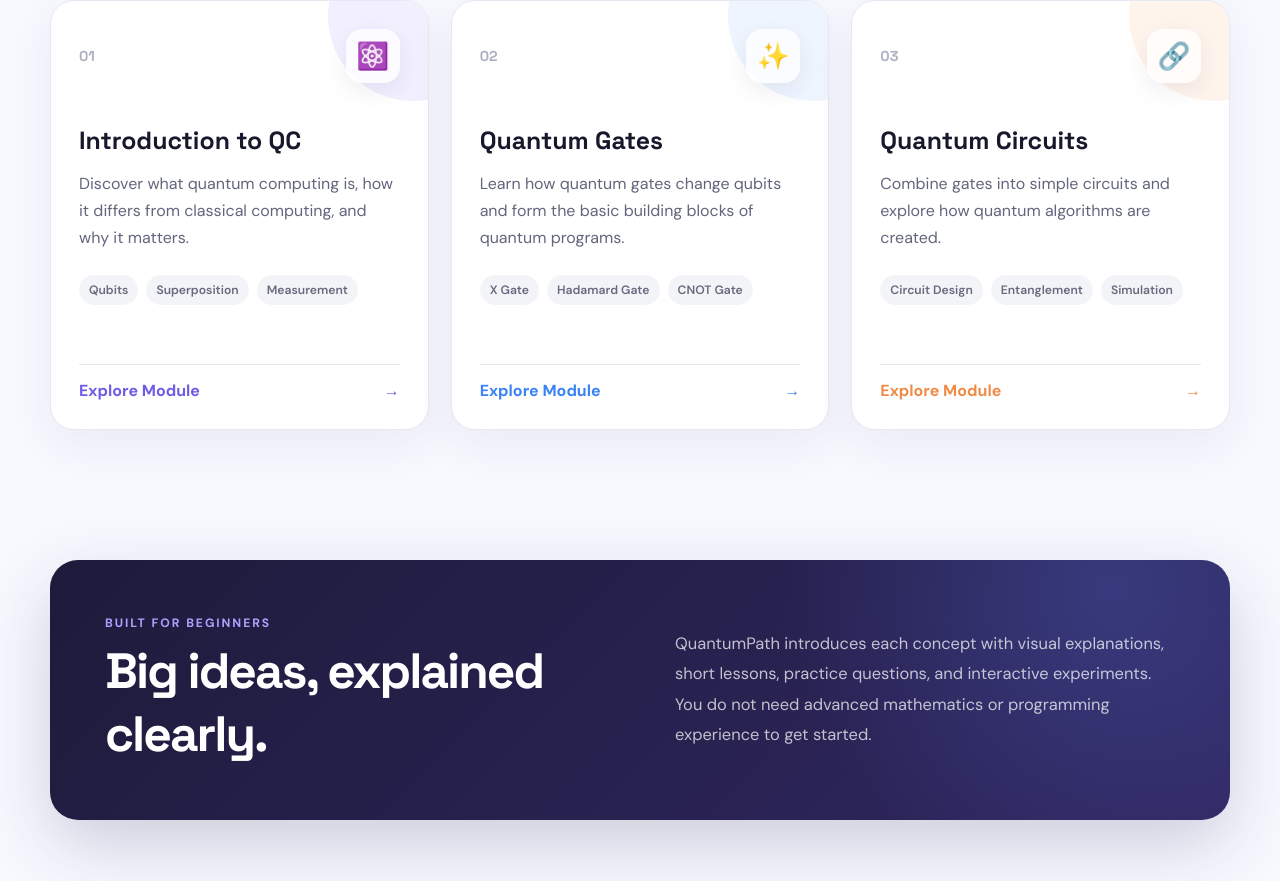
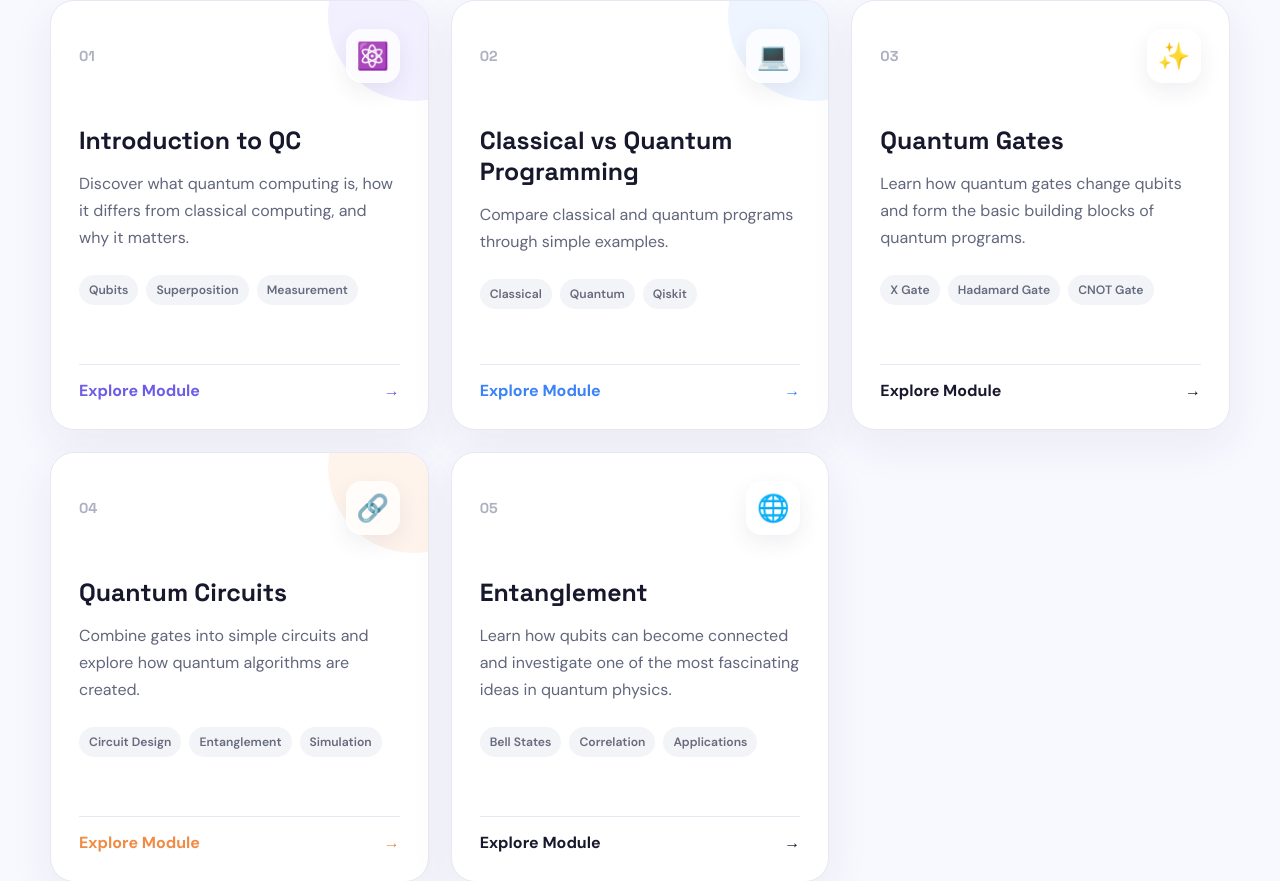
Before and after one commit to anayD04/Quantum-Cyberlearning, a React (Create React App) app: page / in a window 1280 px wide. Shown: the part 1018-1899 px from the top of the page. Built offline with nearby package versions, Linux system fonts and the light colour scheme.

Commit message:
fix homepage card module navigation

```diff
--- a/src/HomePage.js
+++ b/src/HomePage.js
@@ -1,38 +1,57 @@
-import { Link } from "react-router-dom";
+import { Link, useNavigate } from "react-router-dom";
 import React from "react";
 import "./App.css";
 
 const modules = [
   {
+    id: 1,
     number: "01",
     icon: "⚛️",
     title: "Introduction to QC",
-    description:
-      "Discover what quantum computing is, how it differs from classical computing, and why it matters.",
+    description: "Discover what quantum computing is, how it differs from classical computing, and why it matters.",
     topics: ["Qubits", "Superposition", "Measurement"],
     accent: "purple",
   },
   {
+    id: 2,
     number: "02",
-    icon: "✨",
-    title: "Quantum Gates",
-    description:
-      "Learn how quantum gates change qubits and form the basic building blocks of quantum programs.",
-    topics: ["X Gate", "Hadamard Gate", "CNOT Gate"],
+    icon: "💻",
+    title: "Classical vs Quantum Programming",
+    description: "Compare classical and quantum programs through simple examples.",
+    topics: ["Classical", "Quantum", "Qiskit"],
     accent: "blue",
   },
   {
+    id: 3,
     number: "03",
+    icon: "✨",
+    title: "Quantum Gates",
+    description: "Learn how quantum gates change qubits and form the basic building blocks of quantum programs.",
+    topics: ["X Gate", "Hadamard Gate", "CNOT Gate"],
+    accent: "pink",
+  },
+  {
+    id: 4,
+    number: "04",
     icon: "🔗",
     title: "Quantum Circuits",
-    description:
-      "Combine gates into simple circuits and explore how quantum algorithms are created.",
+    description: "Combine gates into simple circuits and explore how quantum algorithms are created.",
     topics: ["Circuit Design", "Entanglement", "Simulation"],
     accent: "orange",
+  },
+  {
+    id: 5,
+    number: "05",
+    icon: "🌐",
+    title: "Entanglement",
+    description: "Learn how qubits can become connected and investigate one of the most fascinating ideas in quantum physics.",
+    topics: ["Bell States", "Correlation", "Applications"],
+    accent: "green",
   },
 ];
 
 function HomePage() {
+  const navigate = useNavigate();
   const scrollToModules = () => {
     document
       .getElementById("modules")
@@ -166,11 +185,14 @@
                   ))}
                 </div>
 
-                <button className="module-link" type="button">
-                  Explore Module
-                  <span aria-hidden="true">→</span>
-                </button>
-              </article>
+                  <button
+                    className="module-link"
+                    type="button"
+                    onClick={() => navigate(`/modules/${module.id}`)}>
+                    Explore Module
+                    <span aria-hidden="true">→</span>
+                  </button>
+               </article>
             ))}
           </div>
         </section>
```
